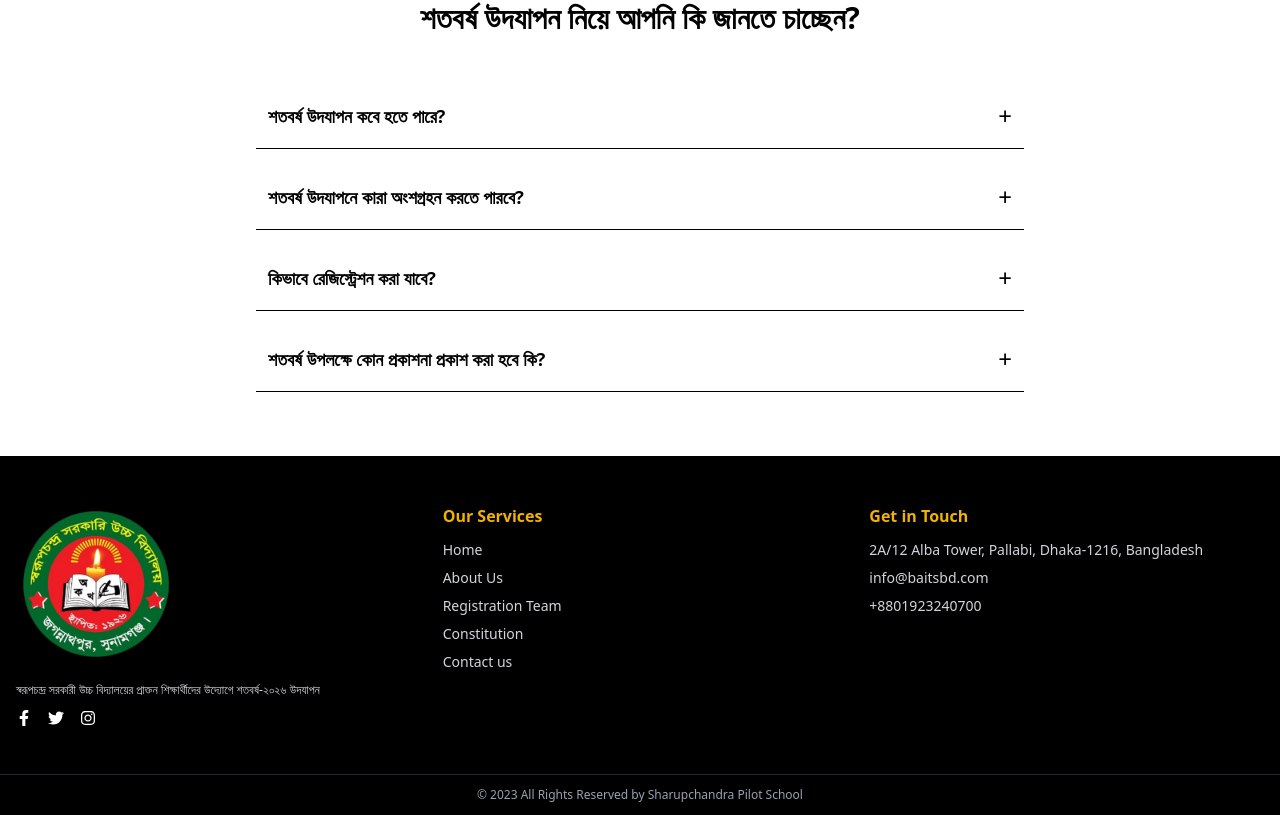
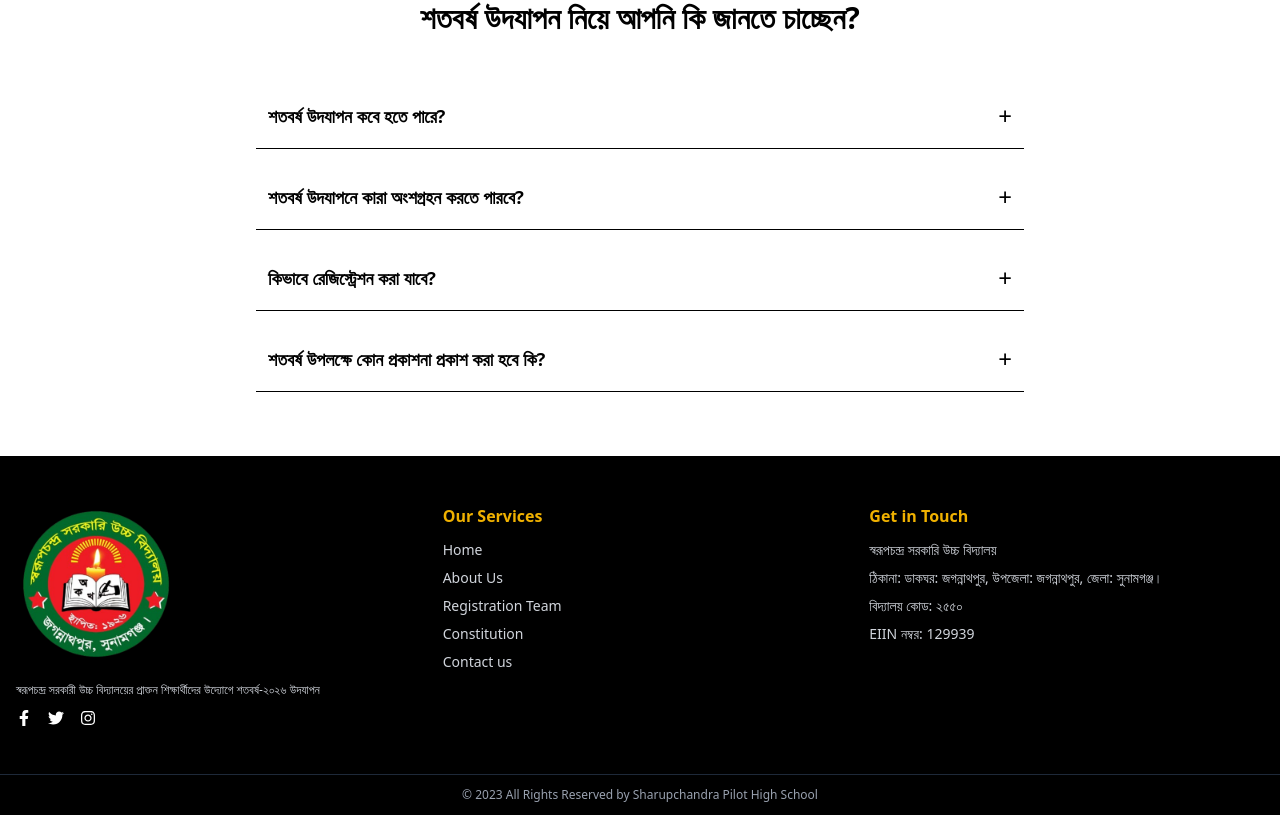
Before and after one commit to rasel-gannicus/sc100, a Next.js app: page / in a window 1280 px wide. Shown: the part 2612-3427 px from the top of the page. Built offline with nearby package versions, Linux system fonts and the light colour scheme.

Commit message:
changed some data on footer

```diff
--- a/src/components/shared/footer/Footer.jsx
+++ b/src/components/shared/footer/Footer.jsx
@@ -99,21 +99,29 @@ const Footer = () => {
               Get in Touch
             </h3>
             <ul className="space-y-2 text-sm text-gray-300">
-              <li>2A/12 Alba Tower, Pallabi, Dhaka-1216, Bangladesh</li>
+              <li>স্বরূপচন্দ্র সরকারি উচ্চ বিদ্যালয়</li>
               <li>
                 <Link
                   href="mailto:info@demo.com"
                   className="hover:text-yellow-500 transition-colors"
                 >
-                  info@baitsbd.com
+                  ঠিকানা: ডাকঘর: জগন্নাথপুর, উপজেলা: জগন্নাথপুর, জেলা: সুনামগঞ্জ।
                 </Link>
               </li>
               <li>
                 <Link
-                  href="tel:+8801717-274777"
+                  href=""
                   className="hover:text-yellow-500 transition-colors"
                 >
-                  +8801923240700
+                  বিদ্যালয় কোড: ২৫৫০
+                </Link>
+              </li>
+              <li>
+                <Link
+                  href=""
+                  className="hover:text-yellow-500 transition-colors"
+                >
+                  EIIN নম্বর: 129939
                 </Link>
               </li>
             </ul>
@@ -125,7 +133,7 @@ const Footer = () => {
       <div className="border-t border-gray-800">
         <div className="container mx-auto px-4 py-3">
           <p className="text-center text-xs text-gray-400">
-            © 2023 All Rights Reserved by Sharupchandra Pilot School
+            © 2023 All Rights Reserved by Sharupchandra Pilot High School
           </p>
         </div>
       </div>
```
